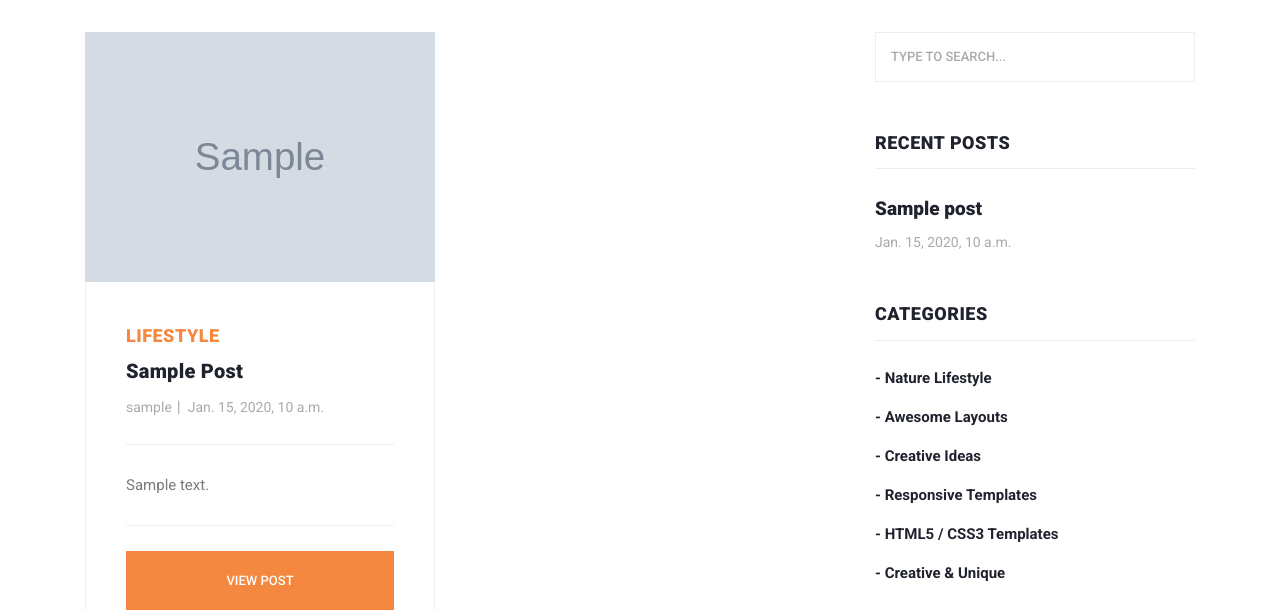
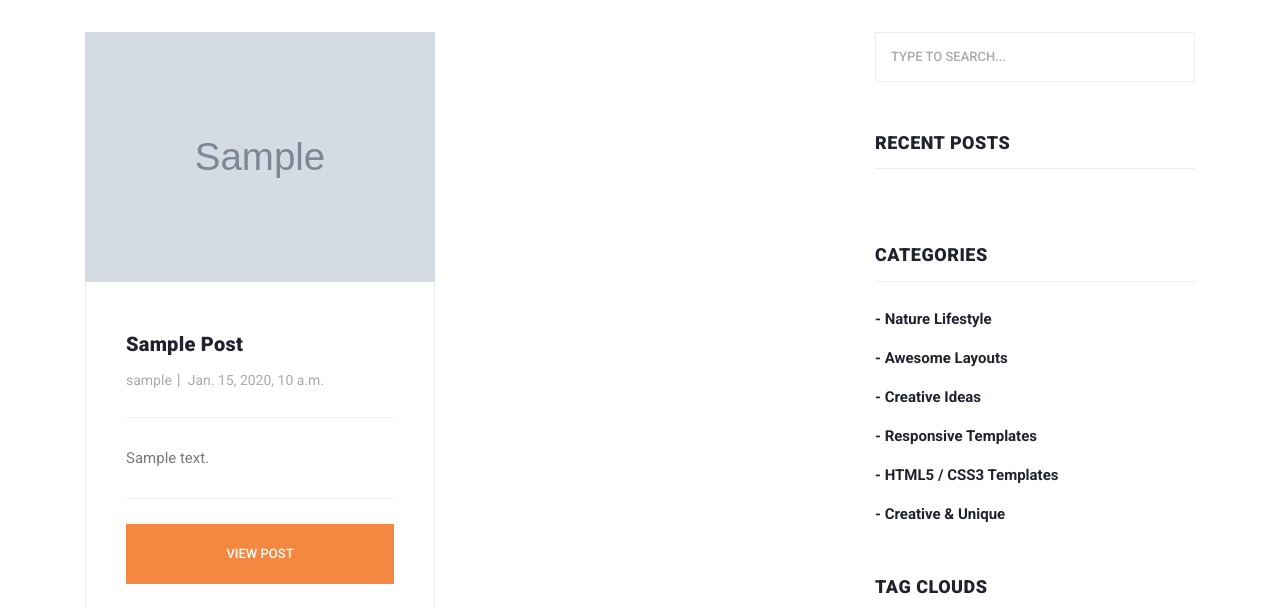
Before and after one commit to mahdibaratiofficial/DjangoBlog, a Django app: page /blog/ in a window 1280 px wide. Shown: the part 498-1108 px from the top of the page. Run offline with Django 4.2, Linux system fonts and the light colour scheme; tables that the repository leaves empty hold one stand-in row (values such as "Sample post"); grey boxes marked "Sample" are stand-in pictures; some libraries are stand-ins or nearby versions.

Commit message:
Configuration Limit For Posts And Recent Posts

```diff
--- a/pages/templates/blog.html
+++ b/pages/templates/blog.html
@@ -38,8 +38,7 @@
                   <img src="{{ post.photo.url }}" alt="{{ post.title }}" style="height:250px ;">
                 </div>
                 <div class="down-content">
-                  <span>Lifestyle</span>
-                  <a href="post-details.html">
+                  <a href="">
                     <h4>{{ post.title }}</h4>
                   </a>
                   <ul class="post-info">
@@ -51,7 +50,7 @@
                     <div class="row">
                       <div class="col-lg-12">
                         <div class="main-button">
-                          <a href="/blog">View Post</a>
+                          <a href="">View Post</a>
                         </div>
                       </div>
                     </div>
@@ -90,10 +89,12 @@
                 <div class="content">
                   <ul>
                     {% for post in posts %}
+                    {% if forloop.counter > 4 %}
                     <li><a href="">
                         <h5>{{ post.title }}</h5>
                         <span>{{ post.created_at }}</span>
                       </a></li>
+                      {% endif %}
                     {% endfor %}
                   </ul>
                 </div>
```
Also changed, not shown: pages/templates/home.html (+6 -3 lines).
